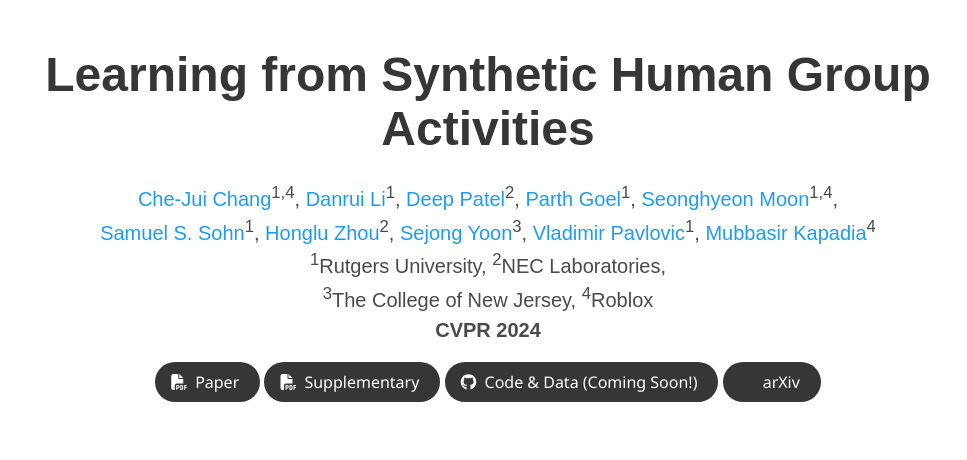
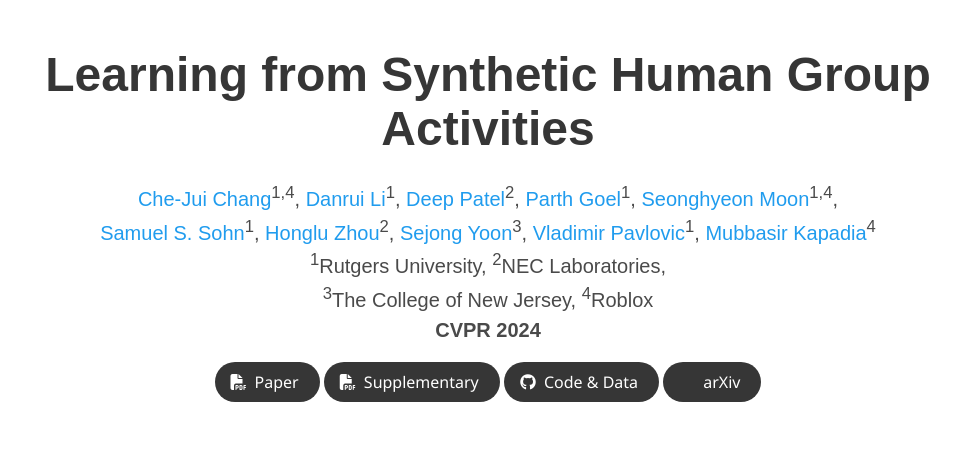
Before and after one commit to cjerry1243/M3Act, a plain HTML site: page index.html in a window 1280 px wide. Shown: the top 460 px of the page, without its empty margins (152-1119 px from the left). Drawn offline with nearby package versions, Linux system fonts and the light colour scheme; some icons are missing; a web font is replaced by a local one.

```diff
--- a/index.html
+++ b/index.html
@@ -128,7 +128,7 @@
                     <span class="icon">
                       <i class="fab fa-github"></i>
                     </span>
-                    <span>Code & Data (Coming Soon!)</span>
+                    <span>Code & Data</span>
                   </a>
                 </span>
 
@@ -447,9 +447,6 @@
 
 
 
-
-
-
 <!-- Paper poster -->
 <!-- <section class="hero is-small is-light">
   <div class="hero-body">
```
